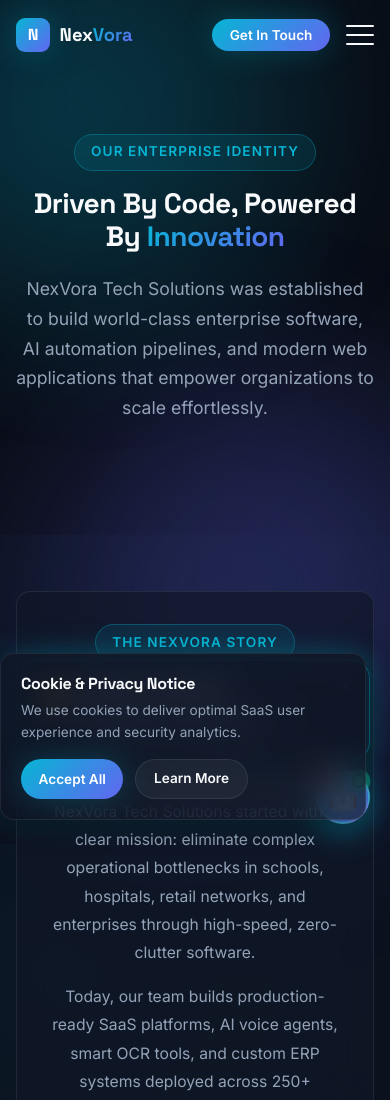
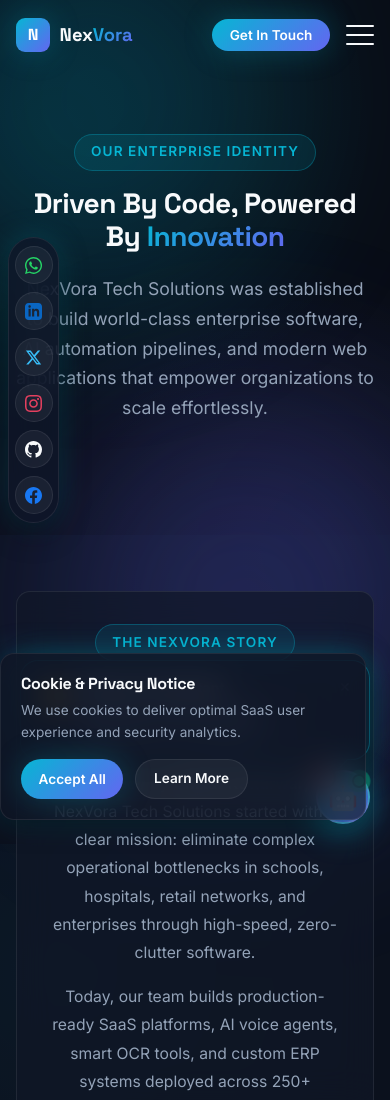
Before and after one commit to katturwaromkar/NexVora-Tech-Solutions-, a plain HTML site: page about.html in a window 390 px wide. Shown: the top 1100 px of the page. Drawn offline with Linux system fonts and the light colour scheme.

Commit message:
Add animated floating left-side social media dock with scroll hide effect and mobile responsiveness

```diff
--- a/about.html
+++ b/about.html
@@ -248,5 +248,6 @@
   <script src="js/main.js"></script>
   <script src="js/animation.js"></script>
   <script src="js/chatbot.js"></script>
+  <script src="js/social-bar.js"></script>
 </body>
 </html>
--- /dev/null
+++ b/css/social-bar.css
@@ -0,0 +1,188 @@
+/* ==========================================================================
+   NexVora Tech Solutions - Floating Animated Social Media Dock (Left Side)
+   ========================================================================== */
+
+/* --- Floating Left Dock Container --- */
+.social-floating-dock {
+  position: fixed;
+  left: 1.25rem;
+  top: 50%;
+  transform: translateY(-50%) translateX(0);
+  z-index: 998;
+  display: flex;
+  flex-direction: column;
+  gap: 0.75rem;
+  padding: 0.75rem 0.5rem;
+  background: rgba(15, 23, 42, 0.75);
+  backdrop-filter: blur(16px);
+  -webkit-backdrop-filter: blur(16px);
+  border: 1px solid var(--border-light);
+  border-radius: var(--radius-full);
+  box-shadow: 0 10px 30px rgba(0, 0, 0, 0.4), var(--shadow-glow);
+  transition: opacity 0.4s cubic-bezier(0.16, 1, 0.3, 1), transform 0.4s cubic-bezier(0.16, 1, 0.3, 1);
+  will-change: opacity, transform;
+}
+
+/* Hide on Scroll Class */
+.social-floating-dock.is-scrolling {
+  opacity: 0;
+  pointer-events: none;
+  transform: translateY(-50%) translateX(-120%);
+}
+
+/* --- Social Icon Items --- */
+.social-dock-item {
+  position: relative;
+  width: 44px;
+  height: 44px;
+  border-radius: 50%;
+  background: rgba(255, 255, 255, 0.05);
+  border: 1px solid var(--border-light);
+  display: flex;
+  align-items: center;
+  justify-content: center;
+  color: var(--text-main);
+  text-decoration: none;
+  transition: all 0.3s cubic-bezier(0.34, 1.56, 0.64, 1);
+  outline: none;
+}
+
+.social-dock-item svg {
+  width: 20px;
+  height: 20px;
+  fill: currentColor;
+  transition: transform 0.3s ease;
+}
+
+/* --- Brand Specific Colors & Hover Glows --- */
+/* WhatsApp */
+.social-dock-item.whatsapp {
+  color: #25D366;
+}
+.social-dock-item.whatsapp:hover {
+  background: #25D366;
+  color: #ffffff;
+  border-color: transparent;
+  box-shadow: 0 0 20px rgba(37, 211, 102, 0.6);
+  transform: scale(1.15) translateX(4px);
+}
+
+/* LinkedIn */
+.social-dock-item.linkedin {
+  color: #0A66C2;
+}
+.social-dock-item.linkedin:hover {
+  background: #0A66C2;
+  color: #ffffff;
+  border-color: transparent;
+  box-shadow: 0 0 20px rgba(10, 102, 194, 0.6);
+  transform: scale(1.15) translateX(4px);
+}
+
+/* Twitter / X */
+.social-dock-item.twitter {
+  color: #38BDF8;
+}
+.social-dock-item.twitter:hover {
+  background: #000000;
+  color: #ffffff;
+  border-color: rgba(255, 255, 255, 0.3);
+  box-shadow: 0 0 20px rgba(56, 189, 248, 0.6);
+  transform: scale(1.15) translateX(4px);
+}
+
+/* Instagram */
+.social-dock-item.instagram {
+  color: #E4405F;
+}
+.social-dock-item.instagram:hover {
+  background: linear-gradient(45deg, #f09433 0%, #e6683c 25%, #dc2743 50%, #cc2366 75%, #bc1888 100%);
+  color: #ffffff;
+  border-color: transparent;
+  box-shadow: 0 0 20px rgba(228, 64, 95, 0.6);
+  transform: scale(1.15) translateX(4px);
+}
+
+/* GitHub */
+.social-dock-item.github {
+  color: #F8FAFC;
+}
+.social-dock-item.github:hover {
+  background: #24292e;
+  color: #ffffff;
+  border-color: rgba(255, 255, 255, 0.4);
+  box-shadow: 0 0 20px rgba(255, 255, 255, 0.4);
+  transform: scale(1.15) translateX(4px);
+}
+
+/* Facebook */
+.social-dock-item.facebook {
+  color: #1877F2;
+}
+.social-dock-item.facebook:hover {
+  background: #1877F2;
+  color: #ffffff;
+  border-color: transparent;
+  box-shadow: 0 0 20px rgba(24, 119, 242, 0.6);
+  transform: scale(1.15) translateX(4px);
+}
+
+/* --- Floating Tooltip Label (Shows on Hover) --- */
+.social-dock-item::after {
+  content: attr(data-tooltip);
+  position: absolute;
+  left: 100%;
+  top: 50%;
+  transform: translateY(-50%) translateX(10px);
+  background: var(--bg-surface);
+  color: var(--text-main);
+  border: 1px solid var(--border-light);
+  padding: 0.35rem 0.75rem;
+  border-radius: var(--radius-sm);
+  font-size: 0.78rem;
+  font-weight: 600;
+  white-space: nowrap;
+  opacity: 0;
+  visibility: hidden;
+  pointer-events: none;
+  transition: all 0.25s cubic-bezier(0.16, 1, 0.3, 1);
+  box-shadow: var(--shadow-md);
+  z-index: 999;
+}
+
+.social-dock-item:hover::after {
+  opacity: 1;
+  visibility: visible;
+  transform: translateY(-50%) translateX(14px);
+}
+
+/* --- Mobile Responsiveness --- */
+@media (max-width: 768px) {
+  .social-floating-dock {
+    left: 0.75rem;
+    padding: 0.5rem 0.35rem;
+    gap: 0.5rem;
+  }
+
+  .social-dock-item {
+    width: 38px;
+    height: 38px;
+  }
+
+  .social-dock-item svg {
+    width: 17px;
+    height: 17px;
+  }
+
+  /* Disable tooltips on touch screens to prevent awkward popups */
+  .social-dock-item::after {
+    display: none !important;
+  }
+}
+
+@media (max-width: 480px) {
+  .social-floating-dock {
+    left: 0.5rem;
+    top: 45%;
+  }
+}
--- a/css/style.css
+++ b/css/style.css
@@ -4,6 +4,7 @@
 
 @import url('https://fonts.googleapis.com/css2?family=Inter:wght@300;400;500;600;700;800&family=Plus+Jakarta+Sans:wght@400;500;600;700;800&family=Space+Grotesk:wght@400;500;600;700&display=swap');
 @import url('chatbot.css');
+@import url('social-bar.css');
 
 /* --- CSS Variables & Design Tokens --- */
 :root {
--- a/js/main.js
+++ b/js/main.js
@@ -13,6 +13,9 @@ document.addEventListener('DOMContentLoaded', () => {
   setCurrentYear();
   if (typeof initNexVoraAIChatbot === 'function') {
     initNexVoraAIChatbot();
+  }
+  if (typeof initNexVoraSocialDock === 'function') {
+    initNexVoraSocialDock();
   }
 });
 
--- /dev/null
+++ b/js/social-bar.js
@@ -0,0 +1,70 @@
+/* ==========================================================================
+   NexVora Tech Solutions - Animated Floating Social Dock Engine
+   ========================================================================== */
+
+document.addEventListener('DOMContentLoaded', () => {
+  initNexVoraSocialDock();
+});
+
+function initNexVoraSocialDock() {
+  if (document.getElementById('nexvoraSocialDock')) return;
+
+  const dock = document.createElement('div');
+  dock.className = 'social-floating-dock';
+  dock.id = 'nexvoraSocialDock';
+
+  dock.innerHTML = `
+    <!-- WhatsApp -->
+    <a href="https://wa.me/917219290885?text=Hello%20NexVora%20Tech%20Solutions!" target="_blank" class="social-dock-item whatsapp" data-tooltip="WhatsApp Direct Chat" aria-label="WhatsApp">
+      <svg viewBox="0 0 24 24"><path d="M12.031 0C5.384 0 0 5.383 0 12.031c0 2.124.553 4.197 1.604 6.02L.062 24l6.096-1.599a11.956 11.956 0 005.873 1.536h.005c6.645 0 12.028-5.384 12.028-12.031C24.064 5.383 18.678 0 12.031 0zm.005 22.012h-.004a9.98 9.98 0 01-5.087-1.396l-.365-.217-3.781.991 1.009-3.687-.238-.379a9.957 9.957 0 01-1.53-5.301c0-5.513 4.486-9.999 10.001-9.999 5.514 0 10.001 4.486 10.001 9.999 0 5.514-4.487 10.001-10.002 10.001zm5.485-7.495c-.301-.15-1.782-.879-2.057-.979-.275-.101-.476-.15-.677.15-.201.301-.777.979-.953 1.18-.175.201-.351.226-.652.076-.301-.15-1.272-.469-2.424-1.498-.897-.801-1.502-1.79-1.677-2.091-.175-.301-.019-.464.131-.614.135-.134.301-.351.451-.526.15-.175.201-.301.301-.501.101-.201.05-.376-.025-.526-.075-.15-.677-1.632-.927-2.233-.243-.585-.49-.506-.677-.516l-.577-.01c-.201 0-.526.075-.802.376s-1.053 1.03-1.053 2.513c0 1.483 1.078 2.91 1.228 3.111.15.201 2.122 3.24 5.141 4.545.718.31 1.279.495 1.716.634.721.229 1.377.197 1.896.12.578-.086 1.782-.728 2.033-1.431.25-.702.25-1.304.175-1.43-.075-.126-.275-.201-.576-.351z"/></svg>
+    </a>
+
+    <!-- LinkedIn -->
+    <a href="https://linkedin.com/" target="_blank" class="social-dock-item linkedin" data-tooltip="LinkedIn Profile" aria-label="LinkedIn">
+      <svg viewBox="0 0 24 24"><path d="M19 0h-14c-2.761 0-5 2.239-5 5v14c0 2.761 2.239 5 5 5h14c2.762 0 5-2.239 5-5v-14c0-2.761-2.238-5-5-5zm-11 19h-3v-11h3v11zm-1.5-12.268c-.966 0-1.75-.79-1.75-1.764s.784-1.764 1.75-1.764 1.75.79 1.75 1.764-.783 1.764-1.75 1.764zm13.5 12.268h-3v-5.604c0-3.368-4-3.113-4 0v5.604h-3v-11h3v1.765c1.396-2.586 7-2.777 7 2.476v6.759z"/></svg>
+    </a>
+
+    <!-- Twitter / X -->
+    <a href="https://x.com/" target="_blank" class="social-dock-item twitter" data-tooltip="Twitter / X" aria-label="Twitter">
+      <svg viewBox="0 0 24 24"><path d="M18.244 2.25h3.308l-7.227 8.26 8.502 11.24H16.17l-5.214-6.817L4.99 21.75H1.68l7.73-8.835L1.254 2.25H8.08l4.713 6.231zm-1.161 17.52h1.833L7.084 4.126H5.117z"/></svg>
+    </a>
+
+    <!-- Instagram -->
+    <a href="https://instagram.com/" target="_blank" class="social-dock-item instagram" data-tooltip="Instagram" aria-label="Instagram">
+      <svg viewBox="0 0 24 24"><path d="M12 2.163c3.204 0 3.584.012 4.85.07 3.252.148 4.771 1.691 4.919 4.919.058 1.265.069 1.645.069 4.849 0 3.205-.012 3.584-.069 4.849-.149 3.225-1.664 4.771-4.919 4.919-1.266.058-1.644.07-4.85.07-3.204 0-3.584-.012-4.849-.07-3.26-.149-4.771-1.699-4.919-4.92-.058-1.265-.07-1.644-.07-4.849 0-3.204.013-3.583.07-4.849.149-3.227 1.664-4.771 4.919-4.919 1.266-.057 1.645-.069 4.849-.069zm0-2.163c-3.259 0-3.667.014-4.947.072-4.358.2-6.78 2.618-6.98 6.98-.059 1.281-.073 1.689-.073 4.948 0 3.259.014 3.668.072 4.948.2 4.358 2.618 6.78 6.98 6.98 1.281.058 1.689.072 4.948.072 3.259 0 3.668-.014 4.948-.072 4.354-.2 6.782-2.618 6.979-6.98.059-1.28.073-1.689.073-4.948 0-3.259-.014-3.667-.072-4.947-.196-4.354-2.617-6.78-6.979-6.98-1.281-.059-1.69-.073-4.949-.073zm0 5.838c-3.403 0-6.162 2.759-6.162 6.162s2.759 6.163 6.162 6.163 6.162-2.759 6.162-6.163c0-3.403-2.759-6.162-6.162-6.162zm0 10.162c-2.209 0-4-1.79-4-4 0-2.209 1.791-4 4-4s4 1.791 4 4c0 2.21-1.791 4-4 4zm6.406-11.845c-.796 0-1.441.645-1.441 1.44s.645 1.44 1.441 1.44c.795 0 1.439-.645 1.439-1.44s-.644-1.44-1.439-1.44z"/></svg>
+    </a>
+
+    <!-- GitHub -->
+    <a href="https://github.com/katturwaromkar" target="_blank" class="social-dock-item github" data-tooltip="GitHub Projects" aria-label="GitHub">
+      <svg viewBox="0 0 24 24"><path d="M12 0C5.37 0 0 5.37 0 12c0 5.31 3.435 9.795 8.205 11.385.6.105.825-.255.825-.57 0-.285-.015-1.23-.015-2.235-3.015.555-3.795-.735-4.035-1.41-.135-.345-.72-1.41-1.23-1.695-.42-.225-1.02-.78-.015-.795.945-.015 1.62.87 1.845 1.23 1.08 1.815 2.805 1.305 3.495.99.105-.78.42-1.305.765-1.605-2.67-.3-5.46-1.335-5.46-5.925 0-1.305.465-2.385 1.23-3.225-.12-.3-.54-1.53.12-3.18 0 0 1.005-.315 3.3 1.23.96-.27 1.98-.405 3-.405s2.04.135 3 .405c2.295-1.56 3.3-1.23 3.3-1.23.66 1.65.24 2.88.12 3.18.765.84 1.23 1.905 1.23 3.225 0 4.605-2.805 5.625-5.475 5.925.435.375.81 1.095.81 2.22 0 1.605-.015 2.895-.015 3.3 0 .315.225.69.825.57A12.02 12.02 0 0024 12c0-6.63-5.37-12-12-12z"/></svg>
+    </a>
+
+    <!-- Facebook -->
+    <a href="https://facebook.com/" target="_blank" class="social-dock-item facebook" data-tooltip="Facebook" aria-label="Facebook">
+      <svg viewBox="0 0 24 24"><path d="M24 12.073c0-6.627-5.373-12-12-12s-12 5.373-12 12c0 5.99 4.388 10.954 10.125 11.854v-8.385H7.078v-3.47h3.047V9.43c0-3.007 1.792-4.669 4.533-4.669 1.312 0 2.686.235 2.686.235v2.953H15.83c-1.491 0-1.956.925-1.956 1.874v2.25h3.328l-.532 3.47h-2.796v8.385C19.612 23.027 24 18.062 24 12.073z"/></svg>
+    </a>
+  `;
+
+  document.body.appendChild(dock);
+
+  // --- Hide on Scroll Logic ---
+  let isScrollingTimer = null;
+  let lastScrollY = window.scrollY;
+
+  window.addEventListener('scroll', () => {
+    const currentScrollY = window.scrollY;
+
+    // Trigger hide on scroll if user scrolled more than 10px
+    if (Math.abs(currentScrollY - lastScrollY) > 10) {
+      dock.classList.add('is-scrolling');
+    }
+
+    lastScrollY = currentScrollY;
+
+    // Reset timer: Re-show dock when scroll stops after 800ms
+    clearTimeout(isScrollingTimer);
+    isScrollingTimer = setTimeout(() => {
+      dock.classList.remove('is-scrolling');
+    }, 800);
+  });
+}
```
Also changed, not shown: ai-products.html (+1 -0 lines), contact.html (+1 -0 lines), index.html (+1 -0 lines), products.html (+1 -0 lines), services.html (+1 -0 lines), templates.html (+1 -0 lines).
